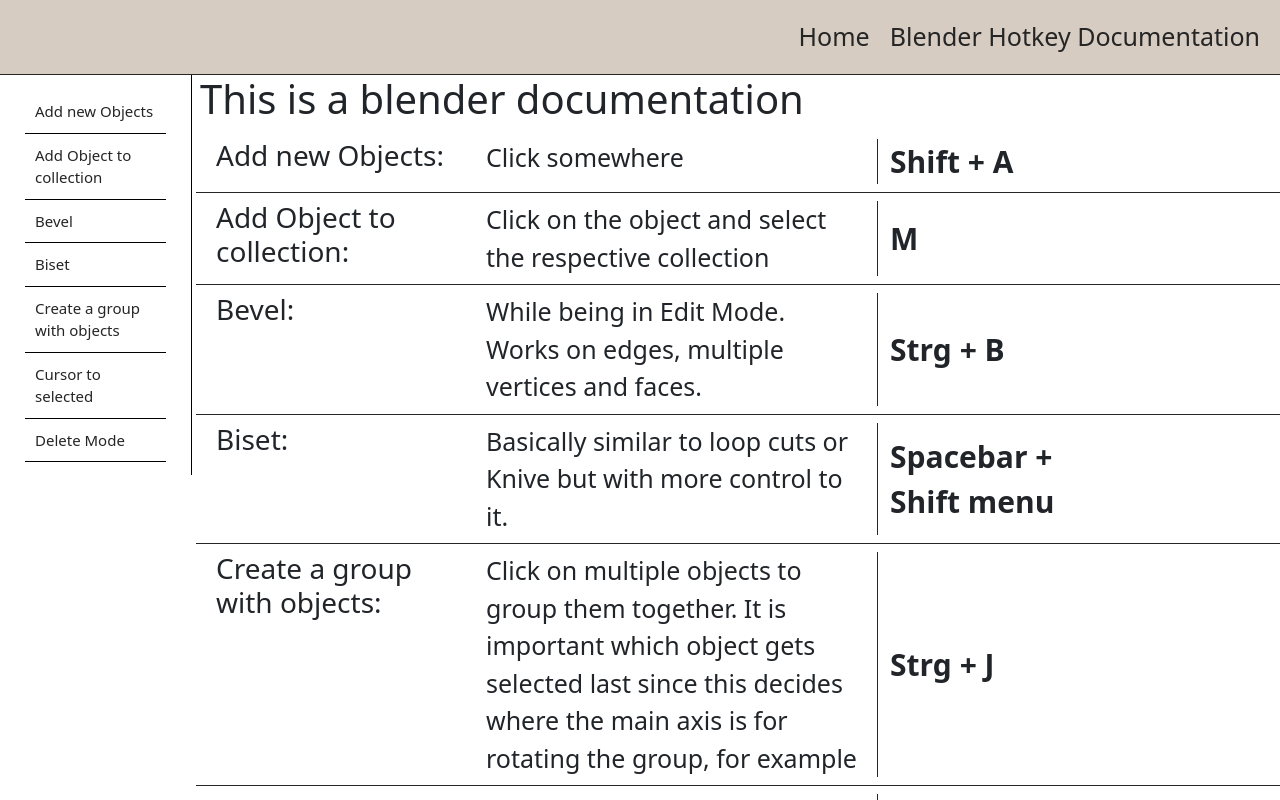
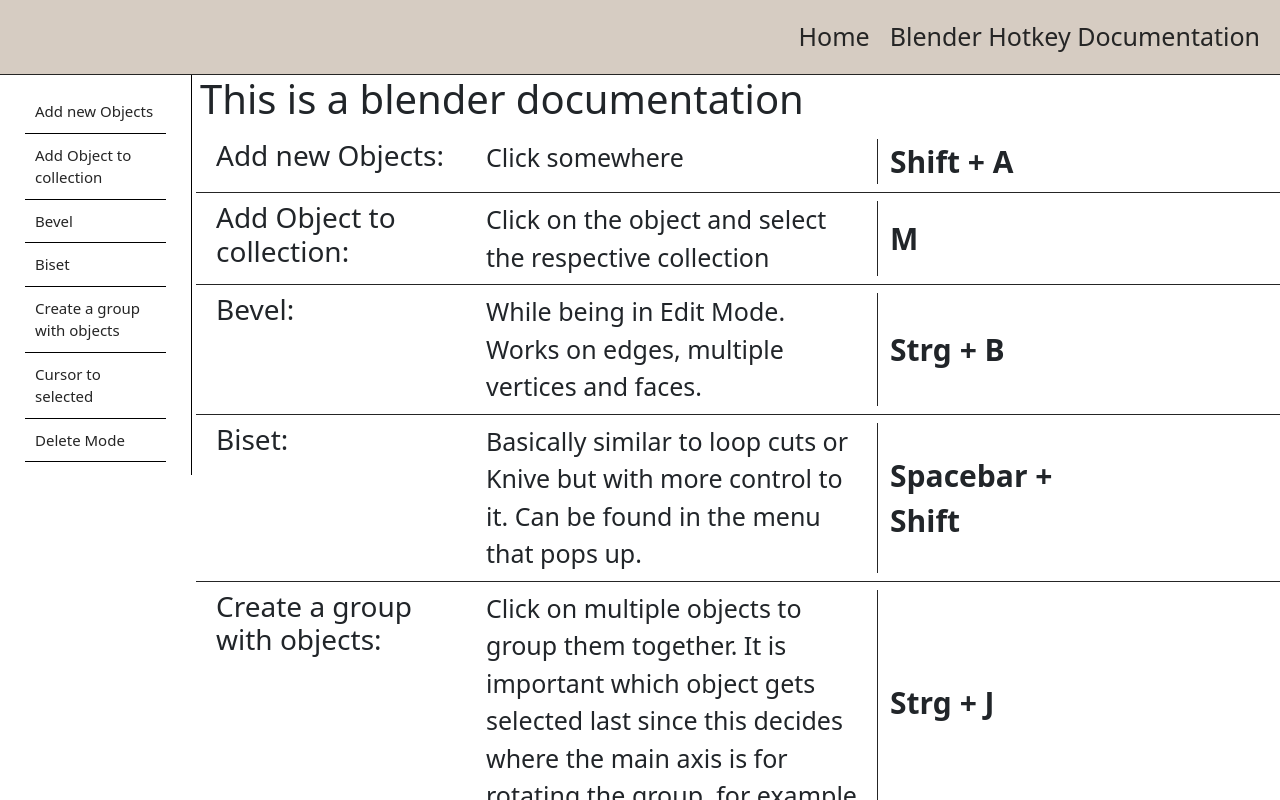
Before and after one commit to Matthes-Baer/Blenumentation, a SvelteKit app: page /blender in a window 1280 px wide. Shown: the top 800 px of the page. Built offline with nearby package versions, Linux system fonts and the light colour scheme.

Commit message:
feat: Added new data entries

```diff
--- a/src/data/blender/documentationData.ts
+++ b/src/data/blender/documentationData.ts
@@ -156,8 +156,44 @@ const documentationData: documentationDataInterface[] = [
 	},
 	{
 		name: 'Biset',
-		description: 'Basically similar to loop cuts or Knive but with more control to it.',
-		keystroke: 'Spacebar + Shift menu'
+		description:
+			'Basically similar to loop cuts or Knive but with more control to it. Can be found in the menu that pops up.',
+		keystroke: 'Spacebar + Shift'
+	},
+	{
+		name: 'Toggle Toolbar',
+		description: 'The toolbar gives access to multiple tools without accessing them via hotkeys.',
+		keystroke: 'T'
+	},
+	{
+		name: 'Spin',
+		description:
+			'Gives access to create duplicates in a circle shape. Can be found in the menu that pops up. Also includes the Spin Duplicates function',
+		keystroke: 'Spacebar + Shift'
+	},
+	{
+		name: 'Smooth',
+		description:
+			'Flatten angles of selected vertices. Can be found in the menu that pops up. Also includes the Randomize function',
+		keystroke: 'Spacebar + Shift'
+	},
+	{
+		name: 'Poly Build',
+		description:
+			'Basically gives access to execute the same actions as with Grabbing, for example, but with just the mouse. While pressing Shift one can also delete faces, for example. Can be found in the menu that pops up.',
+		keystroke: 'Spacebar + Shift'
+	},
+	{
+		name: 'Shear',
+		description:
+			'Shear selected items along the horizontal screen axis. Can be found in the menu that pops up. Also includes the To Sphere function',
+		keystroke: 'Spacebar + Shift'
+	},
+	{
+		name: 'Rip Region',
+		description:
+			'Rip polygons and move the result. Use it in Vertex Select. Can be found in the menu that pops up. Also includes the Rip Edge function',
+		keystroke: 'Spacebar + Shift'
 	}
 ];
 
```
